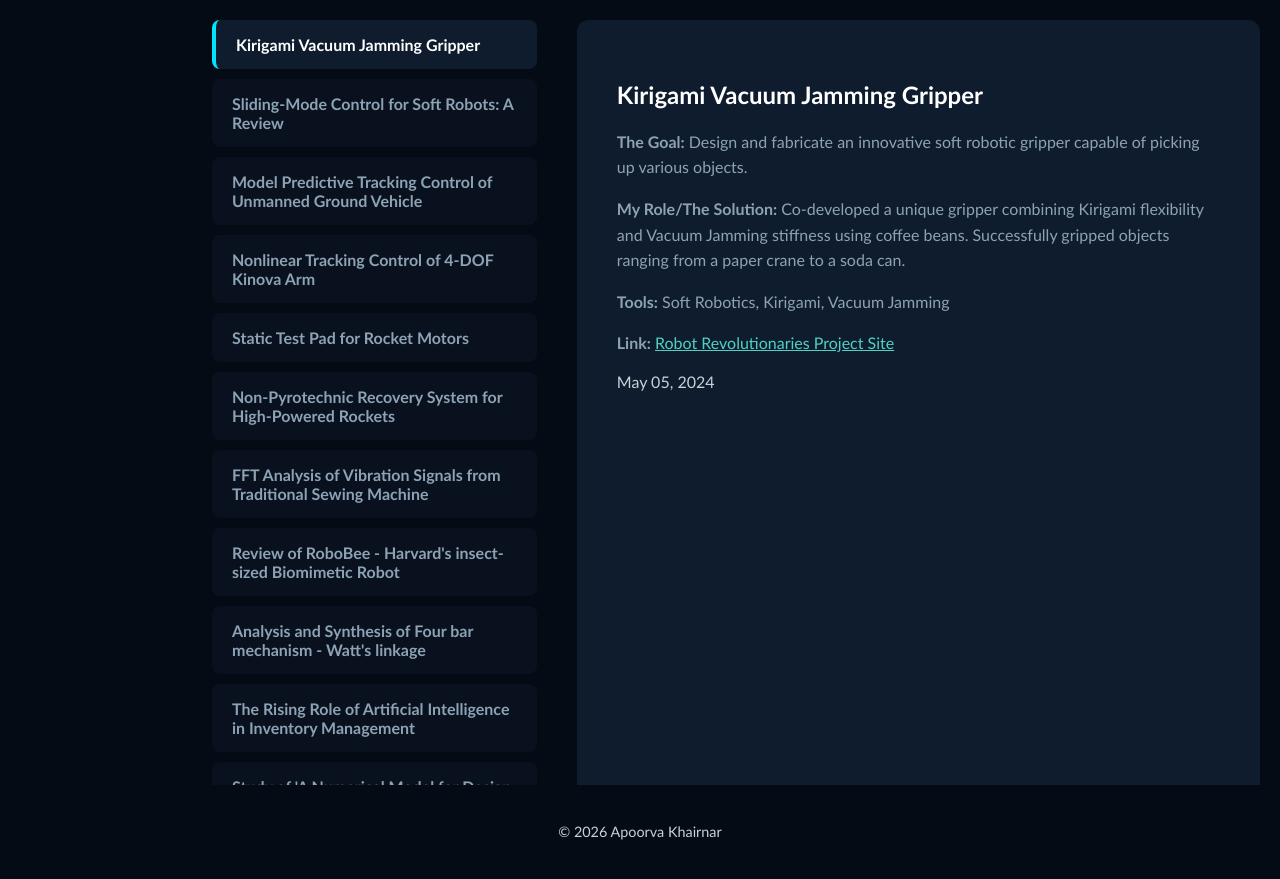
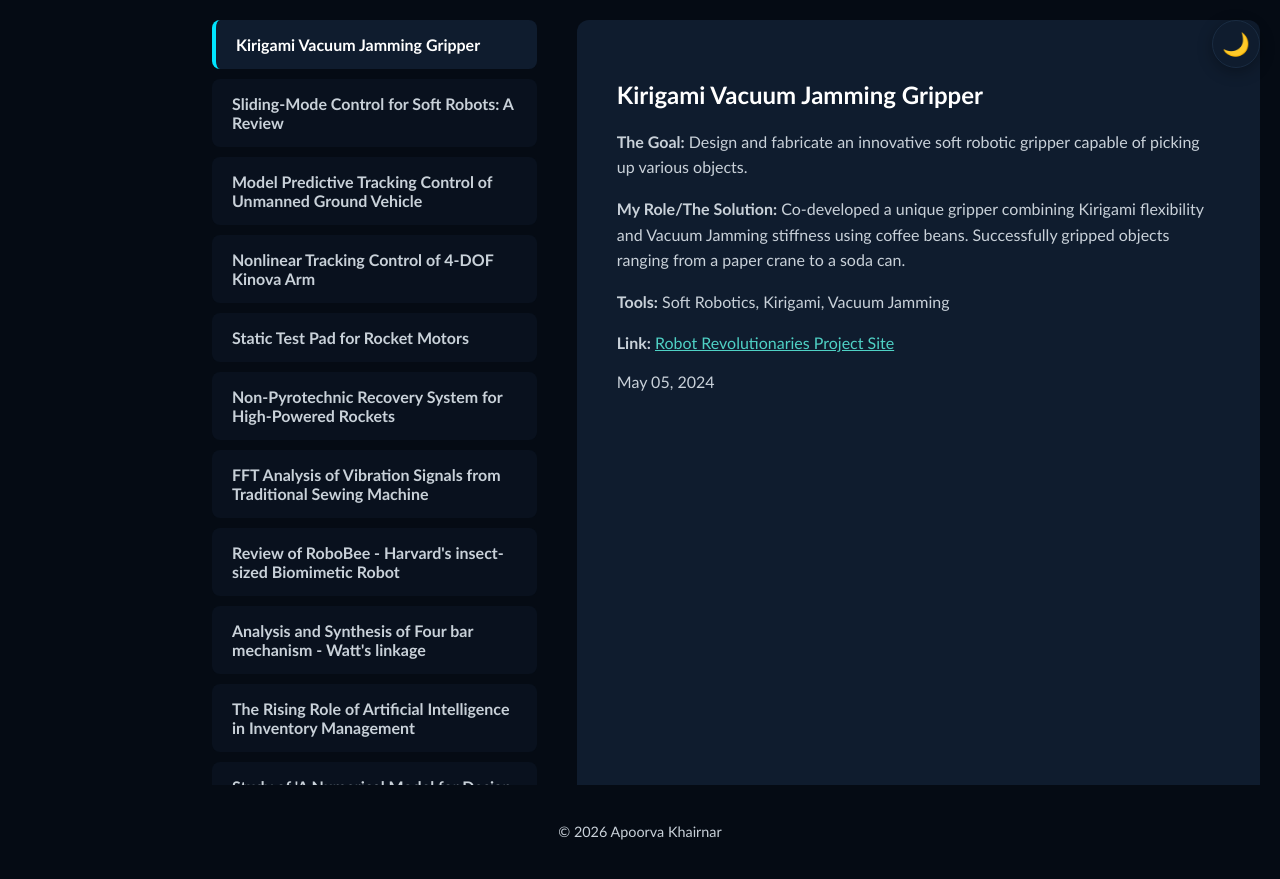
Before and after one commit to apoorvakhairnar/apoorvakhairnar.github.io, a Jekyll site: the page built from pages/projects/index.md, in a window 1280 px wide. Shown: the top 879 px of the page. Built offline with Jekyll 4.4.1, drawn with Linux system fonts in a browser that asks for light colours.

Commit message:
Added light theme button, experience page, and fixed some hard coded colors 	modified:   _layouts/default.html 	modified:   assets/css/page_style.css 	modified:   assets/css/style.css 	modified:   index.md 	modified:   pages/experience/experience.md 	modified:   pages/projects/index.md

```diff
--- a/_layouts/default.html
+++ b/_layouts/default.html
@@ -27,6 +27,10 @@
     {% include nav.html %}
   </header>
 
+  <button class="theme-toggle" id="theme-toggle" aria-label="Toggle light/dark mode" title="Toggle light/dark mode">
+    🌙
+  </button>
+
   <main class="container">
     {{ content }}
   </main>
@@ -34,5 +38,31 @@
   <footer class="container">
     <p>&copy; {{ site.time | date: '%Y' }} {{ site.author.name }}</p>
   </footer>
+
+  <script>
+    (function() {
+      var toggle = document.getElementById('theme-toggle');
+      var savedTheme = localStorage.getItem('theme');
+
+      // Apply saved theme on page load
+      if (savedTheme === 'light') {
+        document.documentElement.setAttribute('data-theme', 'light');
+        toggle.textContent = '☀️';
+      }
+
+      toggle.addEventListener('click', function() {
+        var current = document.documentElement.getAttribute('data-theme');
+        if (current === 'light') {
+          document.documentElement.removeAttribute('data-theme');
+          localStorage.setItem('theme', 'dark');
+          toggle.textContent = '🌙';
+        } else {
+          document.documentElement.setAttribute('data-theme', 'light');
+          localStorage.setItem('theme', 'light');
+          toggle.textContent = '☀️';
+        }
+      });
+    })();
+  </script>
 </body>
 </html>
--- a/assets/css/page_style.css
+++ b/assets/css/page_style.css
@@ -43,18 +43,18 @@
   cursor: pointer;
   background: rgba(15, 28, 46, 0.4);
   border-radius: 8px;
-  color: #8DA3B5;
+  color: var(--color-text-secondary);
   font-weight: 600;
   transition: all 0.2s ease;
 }
-.proj-label:hover { background: #0F1C2E; color: #FFFFFF; }
+.proj-label:hover { background: var(--color-card); color: var(--color-text-primary); }
 
 /* Right Column: Detail View */
 .project-details {
   width: 65%;
   height: 100%;
   overflow-y: auto;
-  background: #0F1C2E;
+  background: var(--color-card);
   border-radius: 12px;
   padding: 40px;
   padding-bottom: 60px;
@@ -66,8 +66,8 @@
   border-radius: 8px;
   margin-bottom: 25px;
 }
-.project-details h2 { color: #FFFFFF; }
-.project-details p { color: #8DA3B5; line-height: 1.6; }
+.project-details h2 { color: var(--color-text-primary); }
+.project-details p { color: var(--color-text-secondary); line-height: 1.6; }
 
 /* Mobile Layout */
 @media (max-width: 1024px) {
--- a/assets/css/style.css
+++ b/assets/css/style.css
@@ -18,6 +18,19 @@
   /* Coral Pink */
   --font-sans: 'Trebuchet MS', sans-serif;
   --font-serif: 'Merriweather', serif;
+}
+
+/* =========================================
+   LIGHT MODE OVERRIDE
+   ========================================= */
+[data-theme="light"] {
+  --color-bg: #F0F4F8;            /* Cool Grey White */
+  --color-card: #FFFFFF;           /* Pure White */
+  --color-border: #D1DAE3;         /* Light Steel Border */
+  --color-text-primary: #1A202C;   /* Near-Black */
+  --color-text-secondary: #4A5568; /* Dark Slate */
+  --color-accent: #2B8A7E;         /* Deep Teal (darker for contrast on white) */
+  --color-cta: #E05252;            /* Slightly muted Coral */
 }
 
 body {
@@ -55,3 +68,31 @@ footer.container {
   margin-top: auto;
   /* Pushes it to the absolute bottom of the flex body */
 }
+
+/* =========================================
+   THEME TOGGLE BUTTON
+   ========================================= */
+.theme-toggle {
+  position: fixed;
+  top: 20px;
+  right: 20px;
+  z-index: 1000;
+  background: var(--color-card);
+  border: 1px solid var(--color-border);
+  border-radius: 50%;
+  width: 48px;
+  height: 48px;
+  cursor: pointer;
+  display: flex;
+  align-items: center;
+  justify-content: center;
+  font-size: 1.4rem;
+  color: var(--color-text-primary);
+  box-shadow: 0 4px 15px rgba(0, 0, 0, 0.3);
+  transition: transform 0.3s ease, background 0.3s ease, border-color 0.3s ease;
+}
+
+.theme-toggle:hover {
+  transform: scale(1.1);
+  border-color: var(--color-accent);
+}
--- a/pages/projects/index.md
+++ b/pages/projects/index.md
@@ -42,9 +42,9 @@ extra_css:
       display: block;
     }
     #proj-{{ forloop.index }}:checked ~ .split-view-container .project-list .proj-label-{{ forloop.index }} {
-      background: #0F1C2E;
+      background: var(--color-card);
       border-left: 4px solid var(--accent-aqua, #00E5FF);
-      color: #FFFFFF;
+      color: var(--color-text-primary);
     }
   {% endfor %}
 </style>
```
Also changed, not shown: index.md (+1 -1 lines), pages/experience/experience.md (+38 -0 lines).
